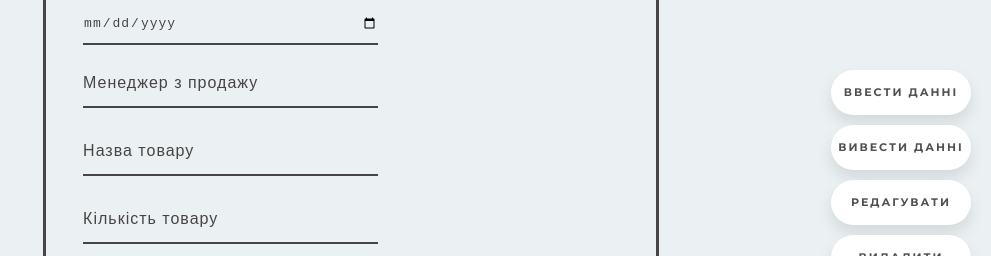
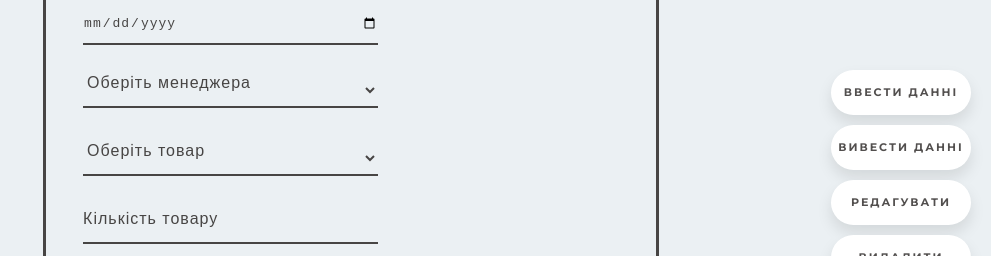
Before and after one commit to Kirill108/courseProject, a React (Vite) app in the folder my-react-app/: page / in a window 1280 px wide. Shown: the part 170-426 px from the top of the page, without its empty margins (289-1280 px from the left). Built offline with nearby package versions, Linux system fonts and the light colour scheme.

Commit message:
Добавил проверку на длину и выбор данных

```diff
--- a/my-react-app/package.json
+++ b/my-react-app/package.json
@@ -17,6 +17,10 @@
     "react-dom": "^18.2.0"
   },
   "devDependencies": {
+    "@emotion/react": "^11.10.5",
+    "@emotion/styled": "^11.10.5",
+    "@mui/material": "^5.11.8",
+    "@mui/styled-engine-sc": "^5.11.0",
     "@types/react": "^18.0.26",
     "@types/react-dom": "^18.0.9",
     "@vitejs/plugin-react": "^3.0.0",
@@ -26,6 +30,7 @@
     "eslint-plugin-react": "^7.31.11",
     "eslint-plugin-react-hooks": "^4.6.0",
     "prettier": "2.8.1",
+    "styled-components": "^5.3.6",
     "vite": "^4.0.0"
   }
 }
--- a/my-react-app/src/Navigation/InputData/FormSubmit.js
+++ b/my-react-app/src/Navigation/InputData/FormSubmit.js
@@ -1,4 +1,4 @@
-import { DEFAULT } from "../../js/const";
+import { DEFAULT } from "../../const/const";
 
 function FormSubmit(dataInput, setDataInput, salesData, setSalesData) {
   setSalesData([...salesData, dataInput]);
--- a/my-react-app/src/Navigation/InputData/Input.jsx
+++ b/my-react-app/src/Navigation/InputData/Input.jsx
@@ -1,5 +1,37 @@
+// import { Theme, useTheme } from "@mui/material/styles";
+import "./input.css";
+
 function Input(props) {
-  const { className, typeInput, placeholder, name, id, onChange, value } = props;
+  const {
+    className,
+    typeInput,
+    placeholder,
+    name,
+    id,
+    onChange,
+    value,
+    isSelect,
+    dataSelect,
+  } = props;
+
+  if (isSelect) {
+    return (
+      <select
+        value={value}
+        onChange={onChange}
+        className={(className, "select_date")}
+        required="required"
+      >
+        <option value="">{placeholder}</option>
+        {Object.keys(dataSelect).map((key) => (
+          <option key={key} value={dataSelect[key]}>
+            {dataSelect[key]}
+          </option>
+        ))}
+      </select>
+    );
+  }
+
   return (
     <div className={className}>
       <input
--- a/my-react-app/src/Navigation/InputData/InputData.jsx
+++ b/my-react-app/src/Navigation/InputData/InputData.jsx
@@ -1,7 +1,8 @@
 import { useState, useEffect } from "react";
 import { Input } from "./Input";
 import { FormSubmit } from "./FormSubmit";
-import { DEFAULT } from "../../js/const";
+import { DEFAULT } from "../../const/const";
+import { MANAGER, TOVAR, MAX_LENGTH } from "../../const/const";
 
 function InputData(props) {
   const { salesData, setSalesData, isRestartPage, setIsRestartPage } = props;
@@ -57,6 +58,13 @@ function InputData(props) {
     }
   };
 
+  const checkLength = (sentences, setSentences, limitSymbol) => {
+    if (sentences.length > limitSymbol) {
+      alert("Лімит символів перевищено!");
+      setSentences(sentences.slice(0, limitSymbol));
+    }
+  };
+
   const onChangeDateSale = (event) => {
     setDateSale(event.target.value);
   };
@@ -71,18 +79,22 @@ function InputData(props) {
 
   const onChangeAmountTovar = (event) => {
     checkLetters(event, setAmountTovar);
+    checkLength(amountTovar, setAmountTovar, MAX_LENGTH.TOVAR);
   };
 
   const onChangePriceOne = (event) => {
     checkLetters(event, setPriceOne);
+    checkLength(priceOne, setPriceOne, MAX_LENGTH.PRICE);
   };
 
   const onChangeFioClient = (event) => {
     checkNumber(event, setFioClient);
+    checkLength(fioClient, setFioClient, MAX_LENGTH.SYMBOL);
   };
 
   const onChangePhone = (event) => {
     checkLetters(event, setPhone);
+    checkLength(phone, setPhone, MAX_LENGTH.PHONE);
   };
 
   const dataInput = {
@@ -111,7 +123,7 @@ function InputData(props) {
     event.preventDefault();
     FormSubmit(dataInput, setDataInput, salesData, setSalesData);
     setIsFormSubmit(true);
-    setIsRestartPage(false)
+    setIsRestartPage(false);
     setTimeout(() => {
       setIsFormSubmit(false);
     }, 1000);
@@ -130,20 +142,24 @@ function InputData(props) {
     {
       className: "name",
       typeInput: "text",
-      placeholder: "Менеджер з продажу",
+      placeholder: "Оберіть менеджера",
       name: "name",
       id: "name_input",
       onChange: onChangeFio,
       value: fio,
+      isSelect: true,
+      dataSelect: MANAGER,
     },
     {
       className: "name",
       typeInput: "text",
-      placeholder: "Назва товару",
+      placeholder: "Оберіть товар",
       name: "name",
       id: "name_input",
       onChange: onChangeNameTovar,
       value: nameTovar,
+      isSelect: true,
+      dataSelect: TOVAR,
     },
     {
       className: "name",
@@ -184,7 +200,17 @@ function InputData(props) {
   ];
 
   const input = inputConfig.map(
-    ({ className, typeInput, placeholder, name, id, onChange, value }) => (
+    ({
+      className,
+      typeInput,
+      placeholder,
+      name,
+      id,
+      onChange,
+      value,
+      isSelect,
+      dataSelect,
+    }) => (
       <Input
         className={className}
         typeInput={typeInput}
@@ -193,6 +219,8 @@ function InputData(props) {
         id={id}
         onChange={onChange}
         value={value}
+        isSelect={isSelect}
+        dataSelect={dataSelect}
       />
     )
   );
--- /dev/null
+++ b/my-react-app/src/Navigation/InputData/input.css
@@ -0,0 +1,3 @@
+.selectData {
+	width: 10px,
+}
--- a/my-react-app/src/Navigation/css/InputData.css
+++ b/my-react-app/src/Navigation/css/InputData.css
@@ -34,6 +34,11 @@ textarea {
   box-sizing: border-box;
   transition: all 0.3s;
   outline-color: rgb(221, 255, 255);
+}
+
+.select_date {
+  margin-right: 50px;
+  width: 55%;
 }
 
 input[type="text"]:focus,
--- /dev/null
+++ b/my-react-app/src/const/const.js
@@ -0,0 +1,27 @@
+const DEFAULT = {
+  VALUE: "",
+};
+
+const MANAGER = {
+  OSIPENKO: "Осипенко Д.І.",
+  KORNIENKO: "Корнієнко М.М.",
+  ZADOROZHNYA: "Задорожня А.С.",
+  KOTENKO: "Котенко О.В.",
+};
+
+const TOVAR = {
+  HEADPHONE: "проводні навушники",
+  BLUETOOTH_SPEAKER: "блютуз колонка",
+  PHONE: "телефон",
+  COMPUTER: "комп'ютер",
+  CAMERA: "фотоапарат",
+};
+
+const MAX_LENGTH = {
+  TOVAR: 5,
+  PRICE: 5,
+  SYMBOL: 25,
+  PHONE: 10,
+};
+
+export { DEFAULT, MANAGER, TOVAR, MAX_LENGTH };
--- a/my-react-app/src/js/const.js
+++ /dev/null
@@ -1,7 +0,0 @@
-const DEFAULT = {
-  VALUE: "",
-};
-
-
-
-export { DEFAULT };
```
Also changed, not shown: 1 other file (tests, documents, lock files or other folders). Lines whose indentation alone changed are shown as unchanged.
